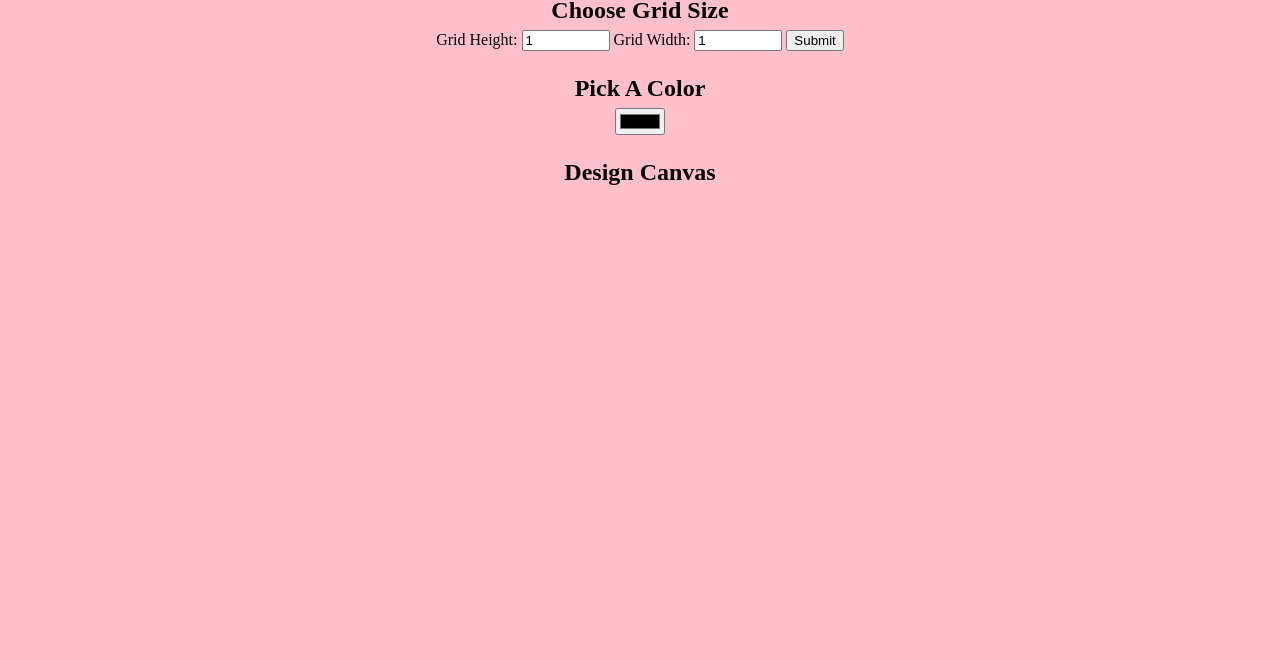
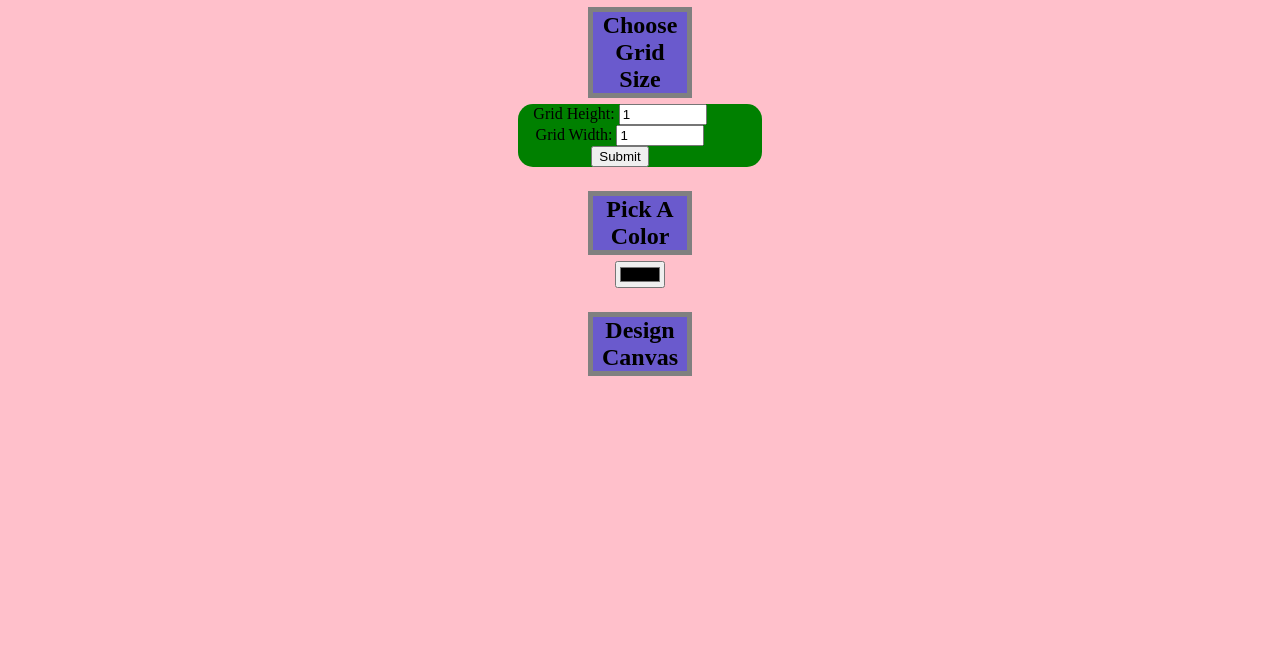
Before and after one commit to neb2020/neba_pix_maker, a plain HTML site: page index.html in a window 1280 px wide. Shown: the part 140-800 px from the top of the page. Drawn offline with nearby package versions, Linux system fonts and the light colour scheme.

Commit message:
Add files via upload

```diff
--- a/designs.js
+++ b/designs.js
@@ -42,4 +42,29 @@ submitQuery.click(function (event) {
   makeGrid();
 });
 
-$("body").css("background-color", "pink");
+$("body").css({
+  "background-color": "pink",
+
+});
+
+$("h1").css({
+  "background-color": "MediumSeaGreen",
+  "border": "5px solid red",
+  "border-radius": "20px",
+
+});
+
+$("h2").css({
+  "background-color": "SlateBlue",
+  "margin-right": "580px",
+  "margin-left": "580px",
+  "border": "5px solid gray"
+  });
+
+$("#sizePicker").css({
+   "background-color": "green",
+"border-radius": "15px",
+"padding-right": "40px",
+  "margin-right": "510px",
+  "margin-left": "510px"
+})
--- a/styles.css
+++ b/styles.css
@@ -1,5 +1,6 @@
 body {
     text-align: center;
+    position: relative;
 }
 
 h1 {
```
